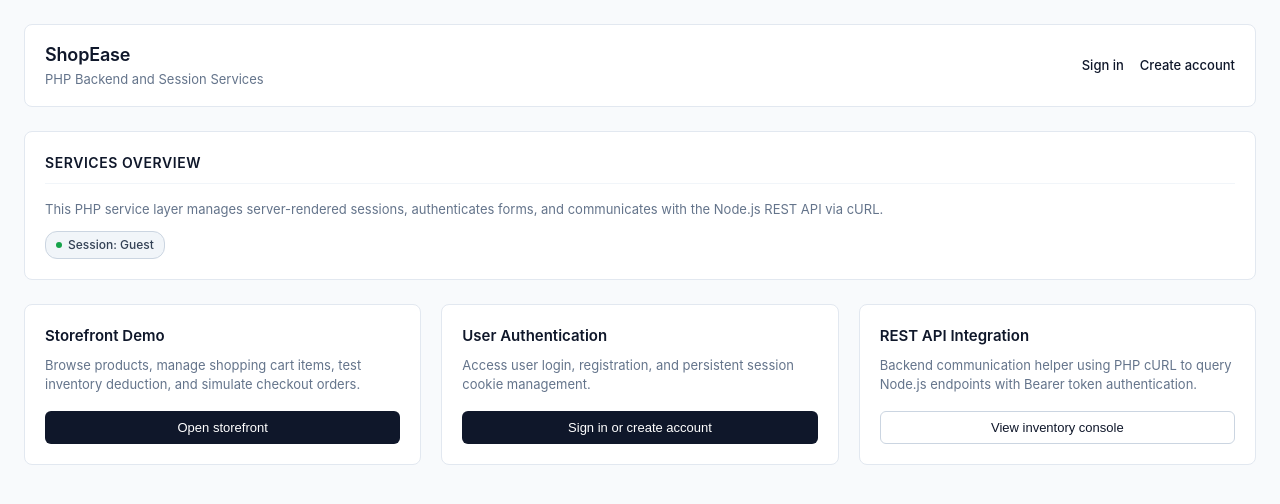
After one commit to anujrajpoot1252/E-Commerce, a PHP site: page /php/index.php in a window 1280 px wide. The commit adds this page. Shown: the top 504 px of the page. Run offline with PHP 8.4, Linux system fonts and the light colour scheme.

Commit message:
Add PHP frontend authentication, session layer, and styled views

```diff
--- /dev/null
+++ b/php/includes/session.php
@@ -0,0 +1,84 @@
+<?php
+/**
+ * ShopEase - Session Management and Route Protection
+ */
+
+$savePath = session_save_path();
+if (empty($savePath) || !@is_writable($savePath)) {
+    $tempDir = sys_get_temp_dir();
+    if (@is_writable($tempDir)) {
+        session_save_path($tempDir);
+    }
+}
+
+if (session_status() === PHP_SESSION_NONE) {
+    @session_start();
+}
+
+function is_logged_in(): bool {
+    return !empty($_SESSION['auth_token']) && !empty($_SESSION['user']);
+}
+
+function get_session_user(): ?array {
+    return $_SESSION['user'] ?? null;
+}
+
+function get_auth_token(): ?string {
+    return $_SESSION['auth_token'] ?? null;
+}
+
+function set_session_user(array $user, string $token): void {
+    $_SESSION['user'] = $user;
+    $_SESSION['auth_token'] = $token;
+}
+
+function clear_session(): void {
+    $_SESSION = [];
+    if (ini_get('session.use_cookies')) {
+        $params = session_get_cookie_params();
+        setcookie(
+            session_name(),
+            '',
+            time() - 42000,
+            $params['path'],
+            $params['domain'],
+            $params['secure'],
+            $params['httponly']
+        );
+    }
+    session_destroy();
+}
+
+function require_login(string $redirect = 'login.php'): void {
+    if (!is_logged_in()) {
+        set_flash_message('error', 'Please log in to access this page.');
+        header('Location: ' . $redirect);
+        exit;
+    }
+}
+
+function require_admin(string $redirect = 'index.php'): void {
+    require_login();
+    $user = get_session_user();
+    if (($user['role'] ?? '') !== 'admin') {
+        set_flash_message('error', 'Access denied. Administrator privileges required.');
+        header('Location: ' . $redirect);
+        exit;
+    }
+}
+
+function set_flash_message(string $type, string $message): void {
+    $_SESSION['flash'] = [
+        'type' => $type, // 'success', 'error', 'info'
+        'message' => $message
+    ];
+}
+
+function get_flash_message(): ?array {
+    if (!empty($_SESSION['flash'])) {
+        $flash = $_SESSION['flash'];
+        unset($_SESSION['flash']);
+        return $flash;
+    }
+    return null;
+}
--- /dev/null
+++ b/php/index.php
@@ -0,0 +1,82 @@
+<?php
+require_once __DIR__ . '/includes/session.php';
+
+$loggedIn = is_logged_in();
+$user = get_session_user();
+$flash = get_flash_message();
+?>
+<!DOCTYPE html>
+<html lang="en">
+<head>
+  <meta charset="UTF-8">
+  <meta name="viewport" content="width=device-width, initial-scale=1.0">
+  <title>Services Portal - ShopEase</title>
+  <link rel="stylesheet" href="../style.css">
+</head>
+<body>
+
+  <header>
+    <div>
+      <h1>ShopEase</h1>
+      <small>PHP Backend and Session Services</small>
+    </div>
+    <div class="portal-nav">
+      <?php if ($loggedIn): ?>
+        <span style="color: #64748b; font-size: 13px;">Signed in as <strong><?= htmlspecialchars($user['name'] ?? 'User') ?></strong></span>
+        <a href="account.php">Account</a>
+        <a href="logout.php" style="color: #b91c1c;">Sign out</a>
+      <?php else: ?>
+        <a href="login.php">Sign in</a>
+        <a href="create-account.php">Create account</a>
+      <?php endif; ?>
+    </div>
+  </header>
+
+  <?php if ($flash): ?>
+    <div class="alert alert-<?= htmlspecialchars($flash['type']) ?>">
+      <?= htmlspecialchars($flash['message']) ?>
+    </div>
+  <?php endif; ?>
+
+  <div class="card">
+    <h2>Services Overview</h2>
+    <p style="color: #64748b; font-size: 13px; margin-bottom: 12px;">
+      This PHP service layer manages server-rendered sessions, authenticates forms, and communicates with the Node.js REST API via cURL.
+    </p>
+    <div class="badge" style="display: inline-flex;">
+      Session: <?= $loggedIn ? 'Active' : 'Guest' ?>
+    </div>
+  </div>
+
+  <div class="feature-grid">
+    <div class="feature-card">
+      <div>
+        <h3>Storefront Demo</h3>
+        <p>Browse products, manage shopping cart items, test inventory deduction, and simulate checkout orders.</p>
+      </div>
+      <a href="../index.html" style="text-decoration: none;"><button style="width: 100%;">Open storefront</button></a>
+    </div>
+
+    <div class="feature-card">
+      <div>
+        <h3>User Authentication</h3>
+        <p>Access user login, registration, and persistent session cookie management.</p>
+      </div>
+      <?php if ($loggedIn): ?>
+        <a href="account.php" style="text-decoration: none;"><button style="width: 100%;">View account</button></a>
+      <?php else: ?>
+        <a href="login.php" style="text-decoration: none;"><button style="width: 100%;">Sign in or create account</button></a>
+      <?php endif; ?>
+    </div>
+
+    <div class="feature-card">
+      <div>
+        <h3>REST API Integration</h3>
+        <p>Backend communication helper using PHP cURL to query Node.js endpoints with Bearer token authentication.</p>
+      </div>
+      <a href="../index.html" style="text-decoration: none;"><button style="width: 100%; background: #ffffff; color: #0f172a; border: 1px solid #cbd5e1;">View inventory console</button></a>
+    </div>
+  </div>
+
+</body>
+</html>
--- a/style.css
+++ b/style.css
@@ -256,3 +256,165 @@ button.btn-success:hover {
   color: #b91c1c;
   font-weight: 600;
 }
+
+/* Forms and Inputs */
+.form-group {
+  margin-bottom: 16px;
+}
+
+.form-label {
+  display: block;
+  font-size: 13px;
+  font-weight: 500;
+  color: #334155;
+  margin-bottom: 6px;
+}
+
+.form-input {
+  width: 100%;
+  padding: 10px 12px;
+  border: 1px solid #cbd5e1;
+  border-radius: 6px;
+  font-size: 14px;
+  background: #ffffff;
+  color: #0f172a;
+  transition: border-color 0.15s ease;
+}
+
+.form-input:focus {
+  outline: none;
+  border-color: #0f172a;
+}
+
+/* Alerts */
+.alert {
+  padding: 12px 14px;
+  border-radius: 6px;
+  margin-bottom: 16px;
+  font-size: 13px;
+}
+
+.alert-error {
+  background: #fef2f2;
+  border: 1px solid #fecaca;
+  color: #991b1b;
+}
+
+.alert-success {
+  background: #f0fdf4;
+  border: 1px solid #bbf7d0;
+  color: #166534;
+}
+
+.alert-info {
+  background: #f0f9ff;
+  border: 1px solid #bae6fd;
+  color: #0369a1;
+}
+
+/* Auth and Account Layouts */
+.auth-container {
+  max-width: 420px;
+  margin: 40px auto;
+}
+
+.auth-footer {
+  margin-top: 16px;
+  font-size: 13px;
+  color: #64748b;
+  text-align: center;
+}
+
+.auth-footer a {
+  color: #0f172a;
+  text-decoration: underline;
+}
+
+.account-grid {
+  display: grid;
+  grid-template-columns: 260px 1fr;
+  gap: 24px;
+}
+
+@media (max-width: 768px) {
+  .account-grid {
+    grid-template-columns: 1fr;
+  }
+}
+
+.profile-item {
+  display: flex;
+  justify-content: space-between;
+  align-items: center;
+  padding: 12px 0;
+  border-bottom: 1px solid #f1f5f9;
+  font-size: 14px;
+}
+
+.profile-label {
+  color: #64748b;
+}
+
+.profile-value {
+  font-weight: 500;
+  color: #0f172a;
+}
+
+.token-box {
+  background: #0f172a;
+  color: #94a3b8;
+  font-family: ui-monospace, SFMono-Regular, Menlo, Monaco, Consolas, monospace;
+  padding: 12px 14px;
+  border-radius: 6px;
+  font-size: 12px;
+  word-break: break-all;
+  line-height: 1.5;
+}
+
+.portal-nav {
+  display: flex;
+  gap: 16px;
+  align-items: center;
+}
+
+.portal-nav a {
+  color: #0f172a;
+  text-decoration: none;
+  font-size: 13px;
+  font-weight: 500;
+}
+
+.portal-nav a:hover {
+  text-decoration: underline;
+}
+
+.feature-grid {
+  display: grid;
+  grid-template-columns: repeat(auto-fit, minmax(260px, 1fr));
+  gap: 20px;
+  margin-top: 20px;
+}
+
+.feature-card {
+  background: #ffffff;
+  border: 1px solid #e2e8f0;
+  border-radius: 8px;
+  padding: 20px;
+  display: flex;
+  flex-direction: column;
+  justify-content: space-between;
+}
+
+.feature-card h3 {
+  font-size: 15px;
+  font-weight: 600;
+  color: #0f172a;
+  margin-bottom: 8px;
+}
+
+.feature-card p {
+  font-size: 13px;
+  color: #64748b;
+  line-height: 1.5;
+  margin-bottom: 16px;
+}
```
Also changed, not shown: php/account.php (added, +84 -0 lines), php/config/config.php (added, +11 -0 lines), php/create-account.php (added, +73 -0 lines), php/handlers/create_process.php (added, +49 -0 lines), php/handlers/login_process.php (added, +38 -0 lines), php/includes/api_helper.php (added, +58 -0 lines), php/login.php (added, +63 -0 lines), php/logout.php (added, +10 -0 lines), README.md.
